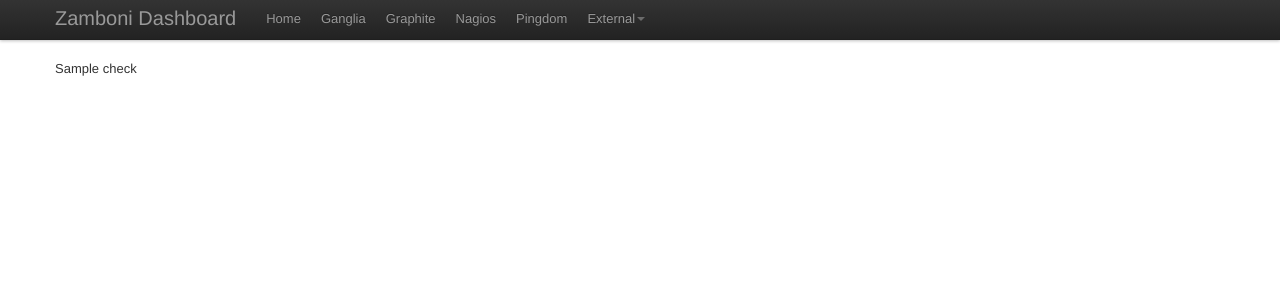
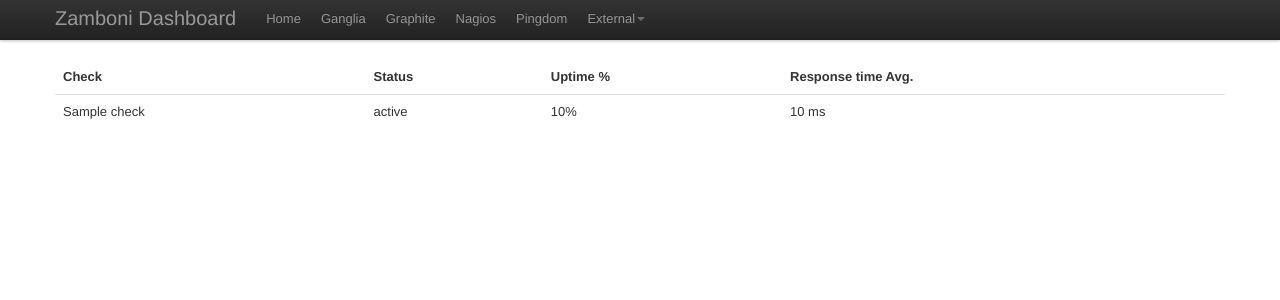
Before and after one commit to mozilla/zamboni-dashboard, a Flask app: template zamboni_dashboard/templates/pingdom.html in a window 1280 px wide. Shown: the top 300 px of the page. Run offline with Flask 2, Linux system fonts and the light colour scheme; the template is opened without the code that fills it: most values are stand-ins (such as "Sample title", 1, 10 or a date in 2020); parts of the project's set-up code (start-up, migrations or seed data) failed here and were passed over; some libraries are stand-ins or nearby versions.

Commit message:
more pingdom

```diff
--- a/zamboni_dashboard/templates/pingdom.html
+++ b/zamboni_dashboard/templates/pingdom.html
@@ -1,6 +1,23 @@
 {% extends "base.html" %}
 {% block content %}
-    {% for check in checks %}
-        {{ check.hostname }}
-    {% endfor %}
+    <table class="table">
+        <thead>
+            <tr>
+                <th>Check</th>
+                <th>Status</th>
+                <th>Uptime %</th>
+                <th>Response time Avg.</th>
+            </tr>
+        </thead>
+        <tbody>
+            {% for check in checks %}
+            <tr>
+                <td>{{ check.name }}</td>
+                <td>{{ check.status }}</td>
+                <td>{{ (check.uptime * 100)|round(2, 'common') }}%</td>
+                <td>{{ check.avg_response }} ms</td>
+            </tr>
+            {% endfor %}
+        </tbody>
+    </table>
 {% endblock %}
--- a/zamboni_dashboard/views.py
+++ b/zamboni_dashboard/views.py
@@ -140,5 +140,5 @@ def nagios():
 
 @app.route('/pingdom')
 def pingdom():
-    checks = pingdom_data.checks()
+    checks = pingdom_data.checks(with_summary=True)
     return render_template('pingdom.html', checks=checks)
```
Also changed, not shown: zamboni_dashboard/lib/pingdom.py (+13 -3 lines).
